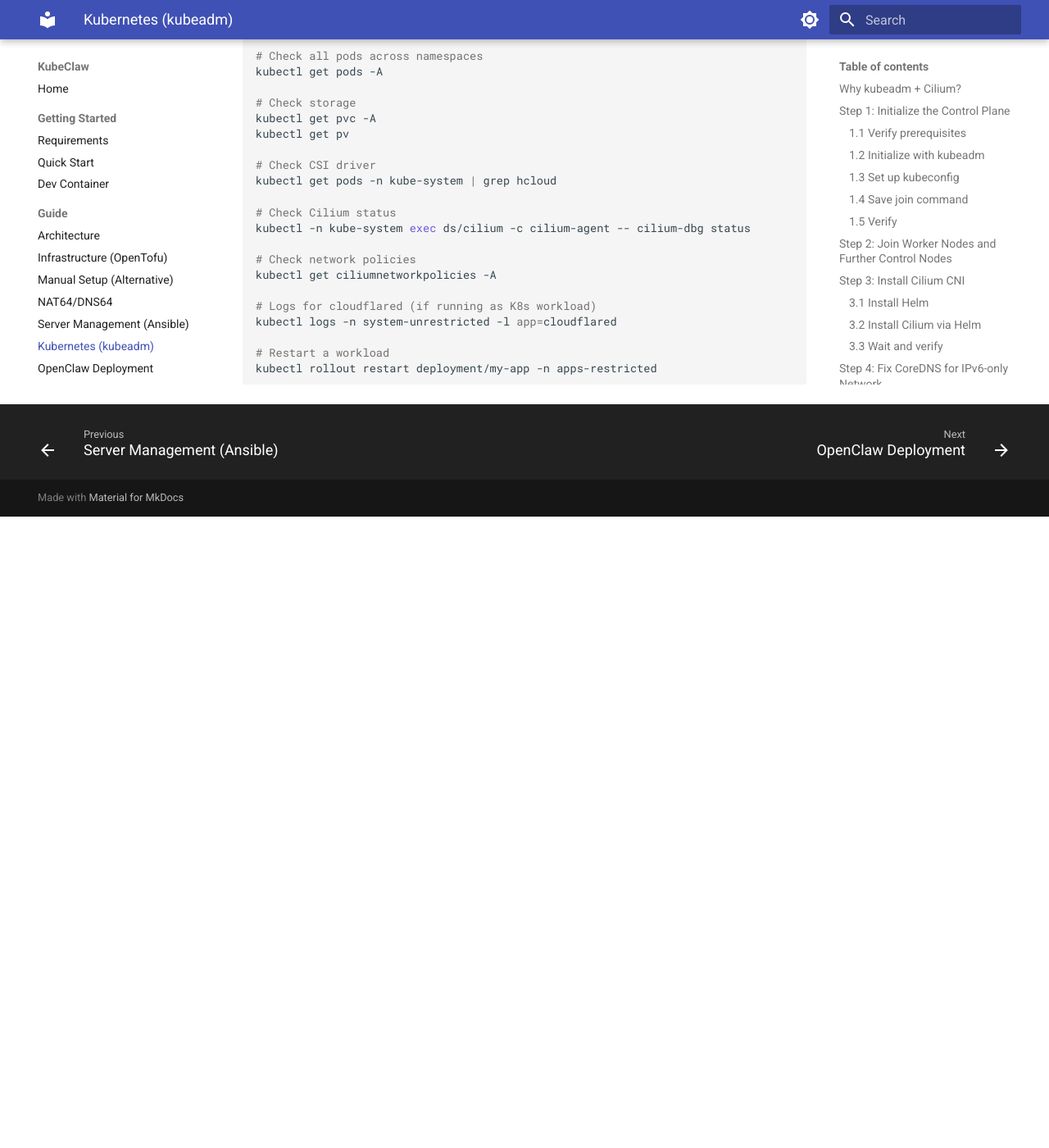
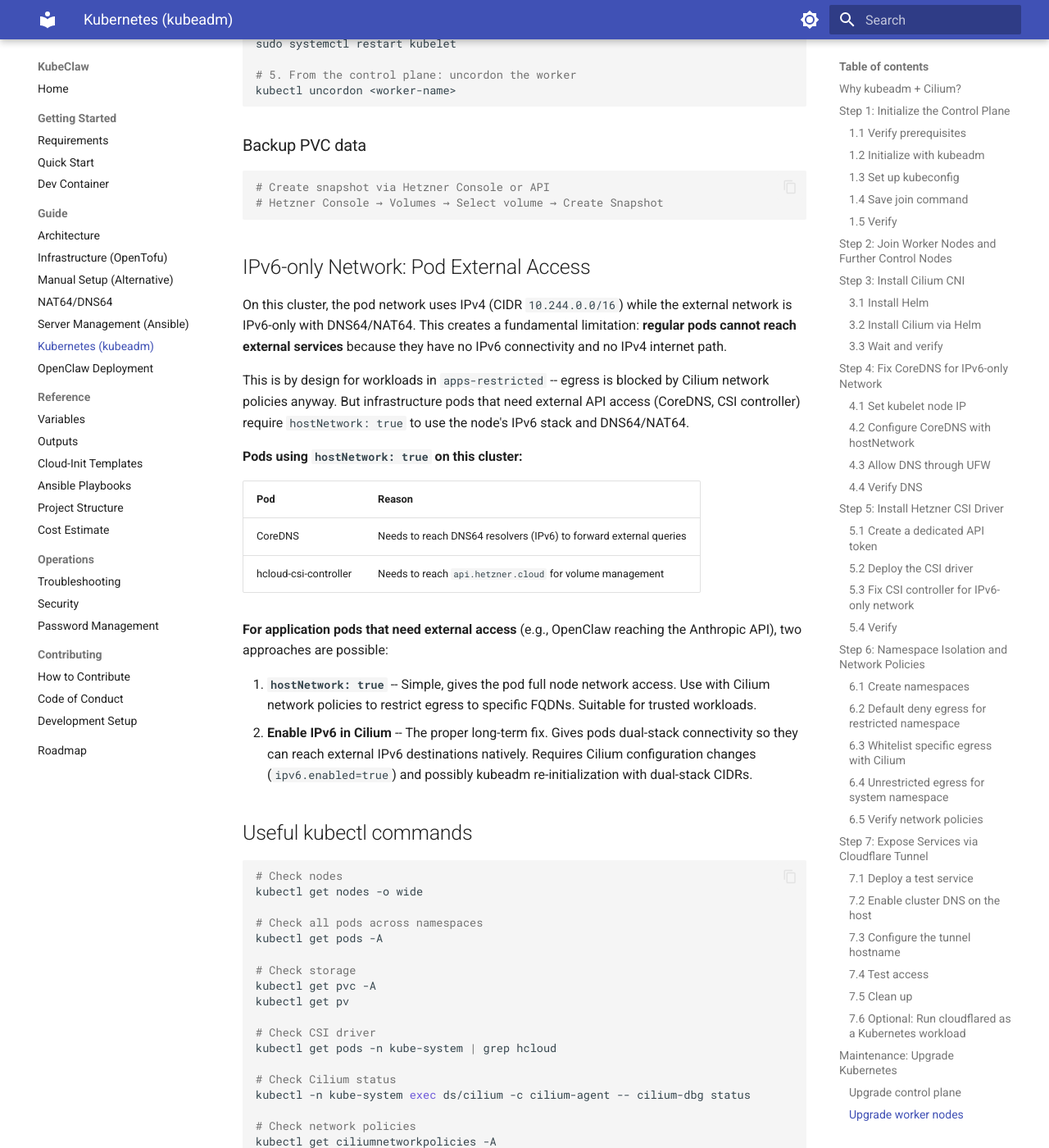
Before and after one commit to projectious-work/kubeclaw, an MkDocs documentation site: the page built from docs/guide/kubernetes.md, in a window 1280 px wide and 1400 px high, scrolled down 18797 px. Shown: the whole window at 82% size. Built offline with MkDocs 1.6.1 and Material for MkDocs 9.7.7, drawn with Linux system fonts in a browser that asks for light colours; before the commit the page ends 19427 px from its top, so only the background shows below that; some of the changed text lies outside the part shown.

Commit message:
fix: Hetzner CSI controller hostNetwork patch

````diff
--- a/docs/guide/kubernetes.md
+++ b/docs/guide/kubernetes.md
@@ -412,10 +412,26 @@
 # Set hcloud-volumes as default storage class
 kubectl patch storageclass hcloud-volumes \
   -p '{"metadata": {"annotations":{"storageclass.kubernetes.io/is-default-class":"true"}}}'
+```
 
-# Verify
+### 5.3 Fix CSI controller for IPv6-only network
+
+The CSI controller needs to reach `api.hetzner.cloud`, but pods have IPv4-only networking and cannot route to external services (see [IPv6-only limitations](#ipv6-only-network-pod-external-access)). Patch the controller to use the host network:
+
+```bash
+kubectl -n kube-system patch deployment hcloud-csi-controller --type=json -p='[
+  {"op": "add", "path": "/spec/template/spec/hostNetwork", "value": true},
+  {"op": "replace", "path": "/spec/template/spec/dnsPolicy", "value": "Default"}
+]'
+```
+
+### 5.4 Verify
+
+```bash
 kubectl get storageclass
 kubectl get pods -n kube-system | grep hcloud
+# hcloud-csi-controller should show 5/5 Running
+# hcloud-csi-node should show 3/3 Running
 ```
 
 ## Step 6: Namespace Isolation and Network Policies
@@ -846,6 +862,24 @@
 # Hetzner Console → Volumes → Select volume → Create Snapshot
 ```
 
+## IPv6-only Network: Pod External Access
+
+On this cluster, the pod network uses IPv4 (CIDR `10.244.0.0/16`) while the external network is IPv6-only with DNS64/NAT64. This creates a fundamental limitation: **regular pods cannot reach external services** because they have no IPv6 connectivity and no IPv4 internet path.
+
+This is by design for workloads in `apps-restricted` -- egress is blocked by Cilium network policies anyway. But infrastructure pods that need external API access (CoreDNS, CSI controller) require `hostNetwork: true` to use the node's IPv6 stack and DNS64/NAT64.
+
+**Pods using `hostNetwork: true` on this cluster:**
+
+| Pod | Reason |
+|-----|--------|
+| CoreDNS | Needs to reach DNS64 resolvers (IPv6) to forward external queries |
+| hcloud-csi-controller | Needs to reach `api.hetzner.cloud` for volume management |
+
+**For application pods that need external access** (e.g., OpenClaw reaching the Anthropic API), two approaches are possible:
+
+1. **`hostNetwork: true`** -- Simple, gives the pod full node network access. Use with Cilium network policies to restrict egress to specific FQDNs. Suitable for trusted workloads.
+2. **Enable IPv6 in Cilium** -- The proper long-term fix. Gives pods dual-stack connectivity so they can reach external IPv6 destinations natively. Requires Cilium configuration changes (`ipv6.enabled=true`) and possibly kubeadm re-initialization with dual-stack CIDRs.
+
 ## Useful kubectl commands
 
 ```bash
````
